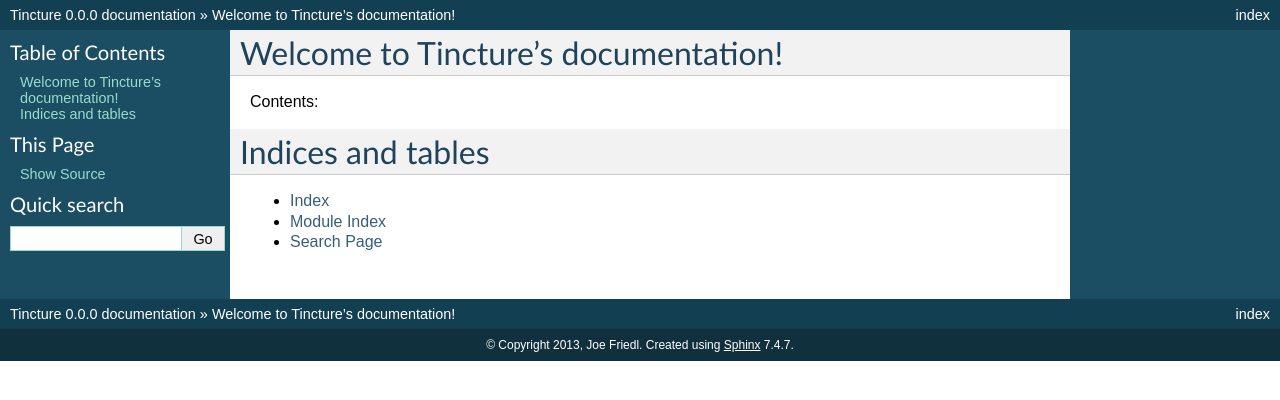
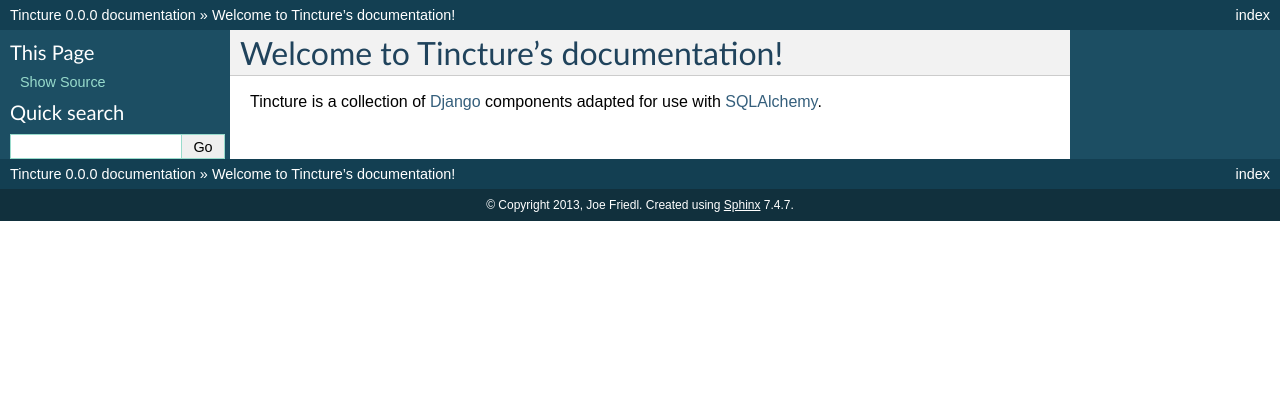
Before and after one commit to grampajoe/tincture, a Sphinx documentation site: the page built from docs/index.rst, in a window 1280 px wide. Shown: the top 400 px of the page. Built offline with Sphinx 7.4.7, drawn with Linux system fonts in a browser that asks for light colours.

Commit message:
Update the docs a little

```diff
--- a/README.rst
+++ b/README.rst
@@ -2,3 +2,5 @@
 --------
 
 Django and SQLAlchemy all mixed up.
+
+For more information, `read the docs <http://tincture.readthedocs.org>`_.
--- a/docs/index.rst
+++ b/docs/index.rst
@@ -1,21 +1,5 @@
-.. Tincture documentation master file, created by
-   sphinx-quickstart on Sat Apr  6 09:59:05 2013.
-   You can adapt this file completely to your liking, but it should at least
-   contain the root `toctree` directive.
-
 Welcome to Tincture's documentation!
 ====================================
 
-Contents:
-
-.. toctree::
-   :maxdepth: 2
-
-
-
-Indices and tables
-==================
-
-* :ref:`genindex`
-* :ref:`modindex`
-* :ref:`search`
+Tincture is a collection of `Django <http://djangoproject.com>`_ components
+adapted for use with `SQLAlchemy <http://sqlalchemy.org>`_.
```
